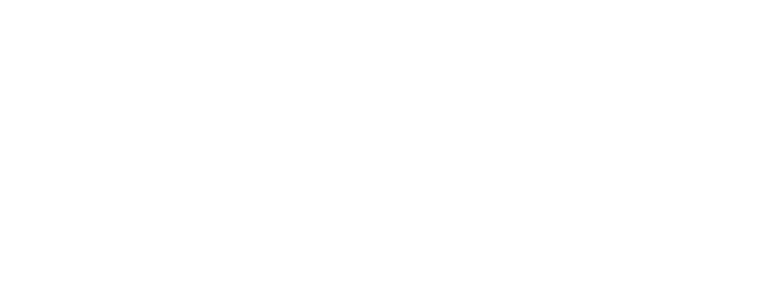
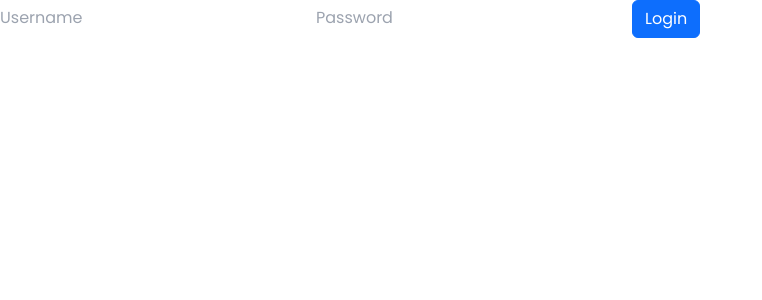
Before and after one commit to Hritik-Thapa/coco, a React (Vite) app in the folder frontend/: page /login in a window 1280 px wide. Before the commit this address had no page. Shown: the top 300 px of the page, without its empty margins (0-762 px from the left). Built offline with nearby package versions, Linux system fonts and the light colour scheme; a web font is replaced by a local one.

Commit message:
login page

```diff
--- a/frontend/src/App.jsx
+++ b/frontend/src/App.jsx
@@ -4,6 +4,7 @@
 import { BrowserRouter as Router, Routes, Route } from "react-router-dom";
 import Inbox from "./components/Inbox";
 import Forms from "./Forms.jsx";
+import Login from "./components/Login.jsx";
 
 const App = () => {
   return (
@@ -13,6 +14,7 @@
           <Route path="/" element={<Home />} />
           <Route path="/inbox" element={<Inbox />} />
           <Route path="/form" element={<Forms />} />
+          <Route path="/login" element={<Login />} />
         </Routes>
       </Router>
     </>
--- a/frontend/src/components/Home.jsx
+++ b/frontend/src/components/Home.jsx
@@ -8,7 +8,7 @@
   const navigate = useNavigate();
 
   const handleGetStarted = () => {
-    navigate("/inbox");
+    navigate("/login");
   };
 
   return (
--- /dev/null
+++ b/frontend/src/components/Login.jsx
@@ -0,0 +1,16 @@
+import React from 'react'
+import { Button } from 'react-bootstrap'
+
+const Login = () => {
+    return (
+        <div>
+            <form action="">
+                <input type="text" placeholder='Username' id='username' />
+                <input type="password" placeholder='Password' id='password' />
+                <Button type="submit" variant='primary' className=''>Login</Button>
+            </form>
+        </div>
+    )
+}
+
+export default Login
```
